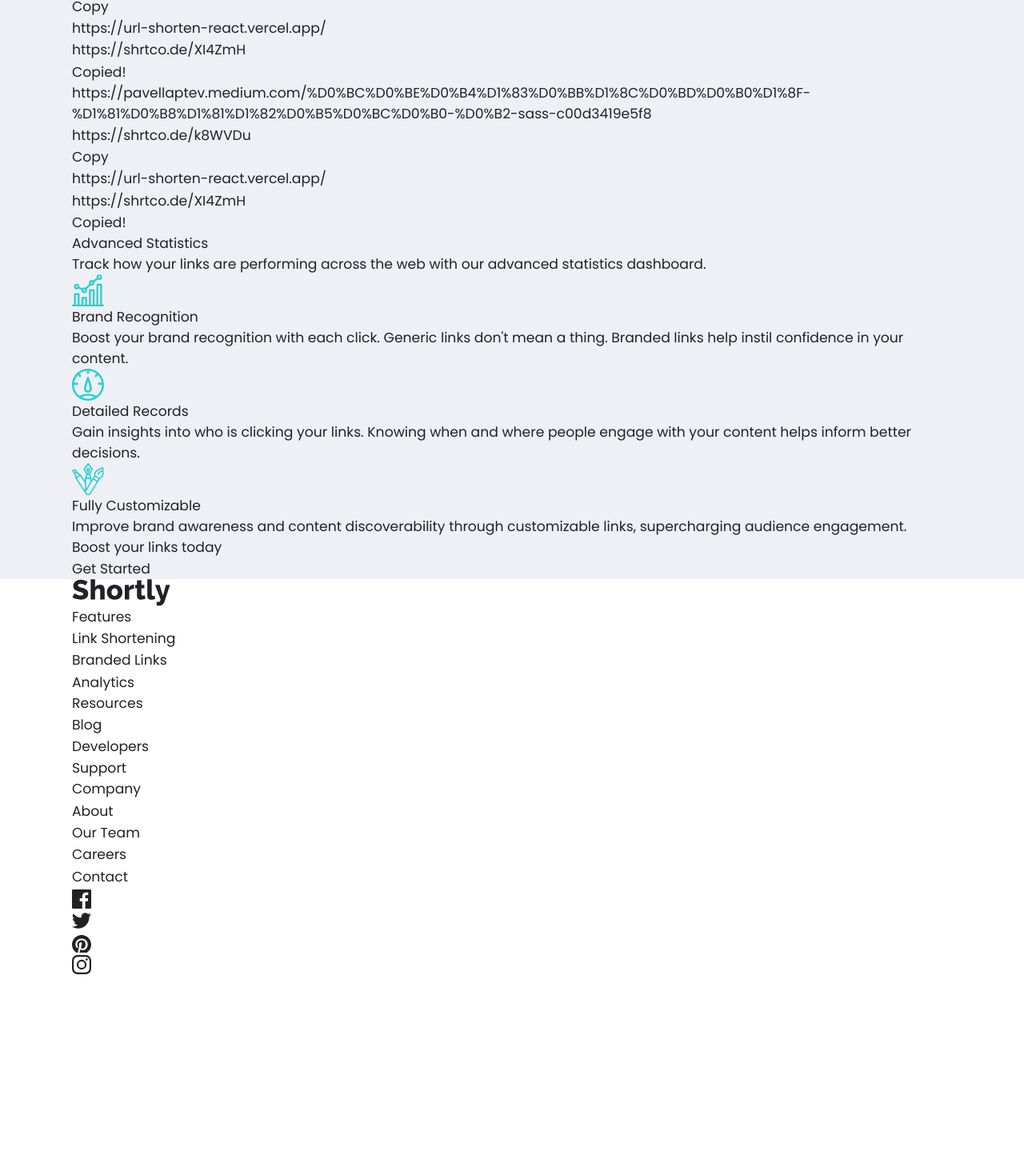
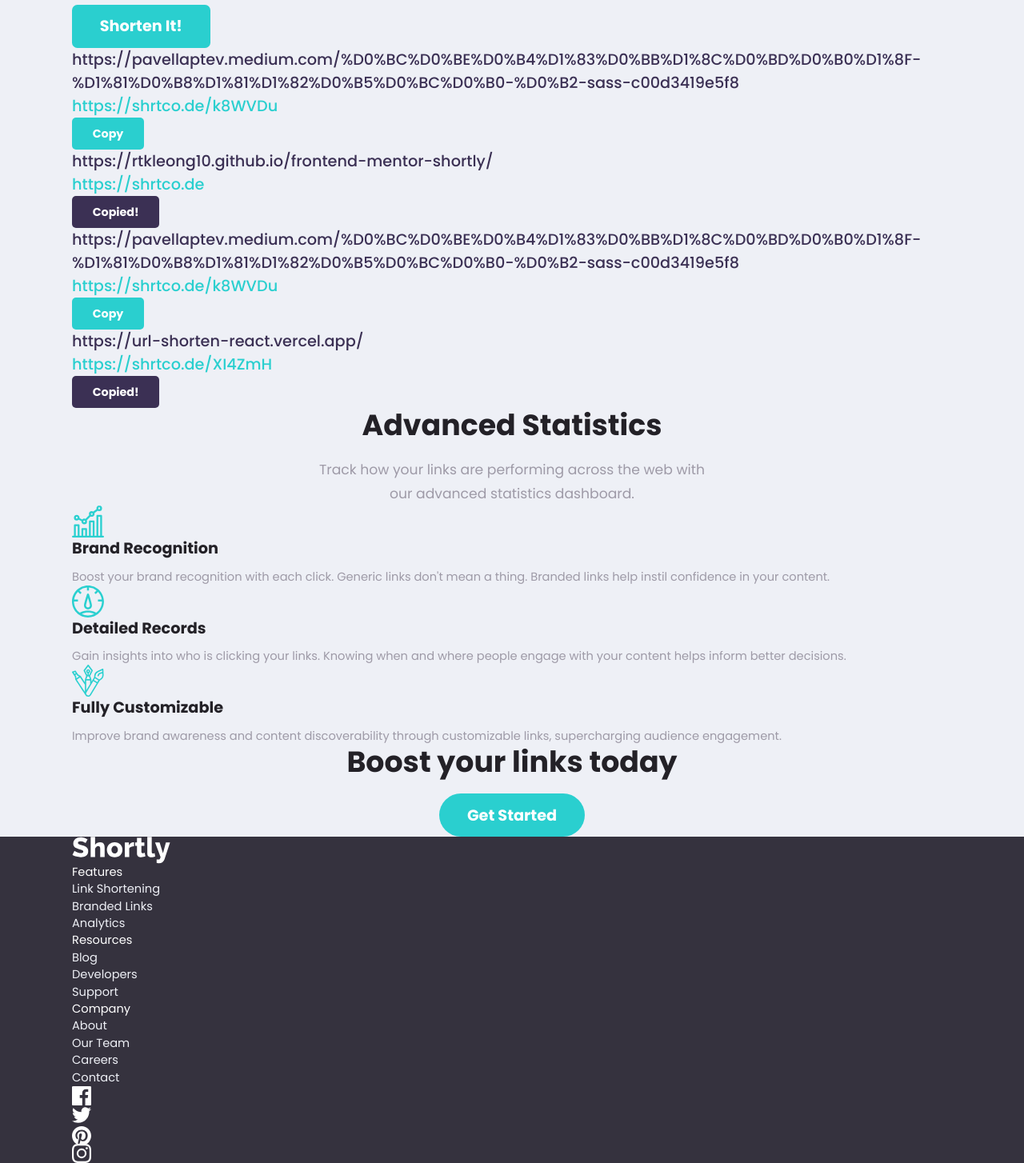
Before and after one commit to bugoaneo/url-shortening, a plain HTML site: page index.html in a window 1280 px wide. Shown: the part 1113-2567 px from the top of the page at 80% size. Before the commit the page ends 2331 px from the top, so only its background shows below. Drawn offline with Linux system fonts and the light colour scheme.

Commit message:
Tipografy & global settings

```diff
--- a/index.html
+++ b/index.html
@@ -43,11 +43,12 @@
     </header>
     <section class="section hero">
       <div class="container">
+        <h2 class="hidden">Shorten App form</h2>
         <div class="hero__pic"><img src="img/illustration-working.svg" alt="Sitting man"></div>
         <div class="hero__content">
           <h1 class="hero__title">More than just shorter links</h1>
           <h2 class="hero__caption">Build your brand's recognition and get detailed insights on how your links are performing.</h2>
-     <button class="btn btn--primary btn--round" type="button">Get Started</button>
+          <button class="btn btn-lg btn--round" type="button">Get Started</button>
         </div>
       </div>
     </section>
@@ -57,7 +58,7 @@
           <form action="/*" method="POST" class="app__form form">
             <div class="form__row">
               <label class="form__label" for="urlInput"><input class="form__input" type="url" name="" id="urlInput" placeholder="Shorten a link here..."></label>
-       <button type="submit" class="btn btn--primary">Shorten It!</button>
+              <button type="submit" class="btn btn-lg btn--primary">Shorten It!</button>
             </div>
           </form>
         </div>
@@ -72,7 +73,37 @@
                   <a href="" class="result__shorter-link">https://shrtco.de/k8WVDu</a>
                 </div>
                 <div class="result__cell">
-         <button class="btn btn--primary" type="button">Copy</button>
+                  <button class="btn  btn--primary" type="button">Copy</button>
+                </div>
+              </div>
+            </div>
+          </div>
+          <div class="result__item">
+            <div class="result__row">
+              <div class="result__cell result__sell--wild">
+                <a href="" class="result__original-link">https://rtkleong10.github.io/frontend-mentor-shortly/</a>
+              </div>
+              <div class="result__cell result__row">
+                <div class="result__cell">
+                  <a href="" class="result__shorter-link">https://shrtco.de</a>
+                </div>
+                <div class="result__cell">
+                  <button class="btn  btn--primary active" type="button">Copied!</button>
+                </div>
+              </div>
+            </div>
+          </div>
+          <div class="result__item">
+            <div class="result__row">
+              <div class="result__cell result__sell--wild">
+                <a href="" class="result__original-link">https://pavellaptev.medium.com/%D0%BC%D0%BE%D0%B4%D1%83%D0%BB%D1%8C%D0%BD%D0%B0%D1%8F-%D1%81%D0%B8%D1%81%D1%82%D0%B5%D0%BC%D0%B0-%D0%B2-sass-c00d3419e5f8</a>
+              </div>
+              <div class="result__cell result__row">
+                <div class="result__cell">
+                  <a href="" class="result__shorter-link">https://shrtco.de/k8WVDu</a>
+                </div>
+                <div class="result__cell">
+                  <button class="btn  btn--primary" type="button">Copy</button>
                 </div>
               </div>
             </div>
@@ -87,37 +118,7 @@
                   <a href="" class="result__shorter-link">https://shrtco.de/XI4ZmH</a>
                 </div>
                 <div class="result__cell">
-         <button class="btn btn--primary active" type="button">Copied!</button>
-        </div>
-       </div>
-      </div>
-     </div>
-     <div class="result__item">
-      <div class="result__row">
-       <div class="result__cell result__sell--wild">
-        <a href="" class="result__original-link">https://pavellaptev.medium.com/%D0%BC%D0%BE%D0%B4%D1%83%D0%BB%D1%8C%D0%BD%D0%B0%D1%8F-%D1%81%D0%B8%D1%81%D1%82%D0%B5%D0%BC%D0%B0-%D0%B2-sass-c00d3419e5f8</a>
-       </div>
-       <div class="result__cell result__row">
-        <div class="result__cell">
-         <a href="" class="result__shorter-link">https://shrtco.de/k8WVDu</a>
-        </div>
-        <div class="result__cell">
-         <button class="btn btn--primary" type="button">Copy</button>
-        </div>
-       </div>
-      </div>
-     </div>
-     <div class="result__item">
-      <div class="result__row">
-       <div class="result__cell result__sell--wild">
-        <a href="" class="result__original-link">https://url-shorten-react.vercel.app/</a>
-       </div>
-       <div class="result__cell result__row">
-        <div class="result__cell">
-         <a href="" class="result__shorter-link">https://shrtco.de/XI4ZmH</a>
-        </div>
-        <div class="result__cell">
-         <button class="btn btn--primary active" type="button">Copied!</button>
+                  <button class="btn  btn--primary active" type="button">Copied!</button>
                 </div>
               </div>
             </div>
@@ -127,9 +128,9 @@
     </section>
     <section class="section statistics">
       <div class="container">
-    <h2 class="section__title">Advanced Statistics</h2>
-    <div class="section__descr">
-     <p>Track how your links are performing across the web with our advanced statistics dashboard.</p>
+        <h2 class="section__title center-text">Advanced Statistics</h2>
+        <div class="section__descr center-text">
+          <p>Track how your links are performing across the web with</br> our advanced statistics dashboard.</p>
         </div>
         <div class="statistics__list">
           <div class="statistics__item">
@@ -167,8 +168,8 @@
               </svg>
             </div>
             <div class="statistics__content">
-       <h3 class="statistics__caption center">Fully Customizable</h3>
-       <div class="statistics__descr center">
+              <h3 class="statistics__caption">Fully Customizable</h3>
+              <div class="statistics__descr">
                 <p>Improve brand awareness and content discoverability through customizable links, supercharging audience engagement.</p>
               </div>
             </div>
@@ -177,9 +178,9 @@
       </div>
     </section>
     <section class="section section--bg">
-   <div class="container center">
+      <div class="container center-text">
         <h2 class="section__title">Boost your links today</h2>
-    <button class="btn btn--round" type="button">Get Started</button>
+        <button class="btn btn-lg btn--round" type="button">Get Started</button>
       </div>
     </section>
   </div>
--- a/sass/base/base.scss
+++ b/sass/base/base.scss
@@ -40,3 +40,26 @@ img {
   margin: 0 auto;
   padding: 0 10px;
 }
+
+.hidden {
+  position: absolute;
+  width: 0;
+  height: 0;
+  opacity: 0;
+}
+
+.center-text {
+  text-align: center;
+}
+
+/*title sistem*/
+.section__title {
+  margin-bottom: 0.5em;
+  font-size: 2.11em;
+  font-weight: 700;
+  line-height: 1.2;
+  color: var(--title);
+}
+.section__descr {
+  line-height: 1.75;
+}
--- a/sass/base/mixin.scss
+++ b/sass/base/mixin.scss
@@ -17,7 +17,7 @@
 }
 
 @function strip-unit($number) {
-  @if type-of($number)=="number" and not unitless($number) {
+  @if type-of($number) == "number" and not unitless($number) {
     @return $number / ($number * 0 + 1);
   }
 
@@ -33,7 +33,7 @@
   $k: ($f-max - $f-min)/ ($w-max - $w-min);
   $b: $f-min - $k * $w-min;
 
-  $b: $b +$units;
+  $b: $b + $units;
 
   @return calc(#{$k} * 100vw + #{$b});
 }
@@ -58,110 +58,58 @@
   display: flex;
   flex-wrap: wrap;
 
-  @if ($justufy =="jst") {
+  @if ($justufy == "jst") {
     justify-content: flex-start;
   }
 
-  @if ($justufy =="jend") {
+  @if ($justufy == "jend") {
     justify-content: flex-end;
   }
 
-  @if ($justufy =="jc") {
+  @if ($justufy == "jc") {
     justify-content: center;
   }
 
-  @if ($justufy =="jsb") {
+  @if ($justufy == "jsb") {
     justify-content: space-between;
   }
 
-  @if ($justufy =="jsa") {
+  @if ($justufy == "jsa") {
     justify-content: space-around;
   }
 
-  @if ($align =="ac") {
+  @if ($align == "ac") {
     align-items: center;
   }
 
-  @if ($align =="as") {
+  @if ($align == "as") {
     align-items: stretch;
   }
 
-  @if ($align =="ab") {
+  @if ($align == "ab") {
     align-items: baseline;
   }
 
-  @if ($align =="ast") {
+  @if ($align == "ast") {
     align-items: flex-start;
-  }
-
-}
-
-
-@mixin col($dig: col) {
-  flex: 0 1 auto;
-
-  @include bp(650px) {
-    width: 100%;
-    padding: 0;
-    margin-bottom: 2em;
-
-    &:last-of-type {
-      margin-bottom: 0;
-    }
-  }
-
-  @if ($dig ==1) {
-    width: 8.33333%;
-  }
-
-  @if ($dig ==2) {
-    width: 16.66667%;
-  }
-
-  @if ($dig ==3) {
-    width: 25%;
-  }
-
-  @if ($dig ==4) {
-    width: 33.33333%;
-  }
-
-  @if ($dig ==5) {
-    width: 41.66667%;
-  }
-
-  @if ($dig ==6) {
-    width: 50%;
-  }
-
-  @if ($dig ==7) {
-    width: 58.33333%;
-  }
-
-  @if ($dig ==8) {
-    width: 66.66667%;
-  }
-
-  @if ($dig ==9) {
-    width: 75%;
   }
 }
 
 @mixin center($axis: "both") {
   position: absolute;
 
-  @if ($axis =="both") {
+  @if ($axis == "both") {
     top: 50%;
     left: 50%;
     transform: translate(-50%, -50%);
   }
 
-  @if $axis =="x" {
+  @if $axis == "x" {
     left: 50%;
     transform: translateX(-50%);
   }
 
-  @if $axis =="y" {
+  @if $axis == "y" {
     top: 50%;
     transform: translateY(-50%);
   }
--- a/sass/base/vars.scss
+++ b/sass/base/vars.scss
@@ -2,7 +2,8 @@
  --container: 1120px;
  --fz: 18px;
  --ff: "Poppins";
- --text: hsl(260, 8%, 14%);
+ --text: hsl(257, 7%, 63%);
+ --title: hsl(260, 8%, 14%);
  --primary: hsl(180, 66%, 49%);
  --dark: hsl(257, 27%, 26%);
  --accent: hsl(0, 87%, 67%);
@@ -11,5 +12,4 @@
  --light: hsl(225, 33%, 95%);
  --medium: hsl(257, 7%, 63%);
  --medium-dark: hsl(255, 11%, 22%);
- // --x: #f1f0f5;
 }
--- a/sass/controls/buttons.scss
+++ b/sass/controls/buttons.scss
@@ -0,0 +1,31 @@
+.btn {
+ --bg: var(--primary);
+ padding: 0.9em 1.8em;
+ border-radius: 0.35em;
+ font-size: 0.83em;
+ font-weight: 700;
+ line-height: 1;
+ color: #fff;
+ background-color: var(--bg);
+ &--round {
+  border-radius: 2em;
+ }
+ &--clean {
+  --bg: var(--text);
+  background-color: transparent;
+  color: var(--bg);
+  &:hover {
+   --bg: var(--title);
+  }
+ }
+ &-lg {
+  font-size: 1.12em;
+ }
+ &.active {
+  --bg: var(--dark);
+  background-color: var(--bg);
+ }
+ &:hover {
+  opacity: 0.7;
+ }
+}
--- a/sass/layout/footer.scss
+++ b/sass/layout/footer.scss
@@ -0,0 +1,22 @@
+/*footer*/
+.footer {
+ color: #fff;
+ font-size: 0.85em;
+ background-color: var(--medium-dark);
+ .logo {
+  color: #fff;
+ }
+}
+
+.footer__list {
+ li {
+  a {
+   color: var(--light);
+  }
+  &:hover {
+   a {
+    color: var(--primary);
+   }
+  }
+ }
+}
--- a/sass/layout/header.scss
+++ b/sass/layout/header.scss
@@ -0,0 +1,19 @@
+/*header*/
+.logo {
+ color: var(--title);
+}
+
+/*nav*/
+.nav__list {
+ li {
+  a {
+   font-size: 15px;
+   font-weight: 500;
+  }
+  &:hover {
+   a {
+    color: var(--title);
+   }
+  }
+ }
+}
--- a/sass/layout/section.scss
+++ b/sass/layout/section.scss
@@ -0,0 +1,51 @@
+/*hero*/
+
+.hero {
+ background-color: #fff;
+}
+
+.hero__title {
+ @include fFS(40px, 78px, 320px, 1900px, 18px);
+ font-weight: 700;
+ // line-height: 1.1;
+ color: var(--title);
+}
+
+.hero__caption {
+ font-size: 1.12em;
+ // line-height: 1.1;
+}
+
+/*app*/
+
+/*result*/
+
+.result__original-link,
+.result__shorter-link {
+ font-size: 1.12em;
+ font-weight: 500;
+}
+
+.result__original-link {
+ color: var(--dark);
+}
+
+.result__shorter-link {
+ color: var(--primary);
+}
+
+/*statistic*/
+.statistics__caption {
+ margin-bottom: 0.5em;
+ font-size: 1.12em;
+ font-weight: 700;
+ line-height: 1.5;
+ color: var(--title);
+}
+
+.statistics__descr {
+ font-size: 0.85em;
+ @include bp(600px) {
+  font-size: 15px;
+ }
+}
```
Also changed, not shown: css/main.css, 1 other file. Lines whose indentation alone changed are shown as unchanged.
